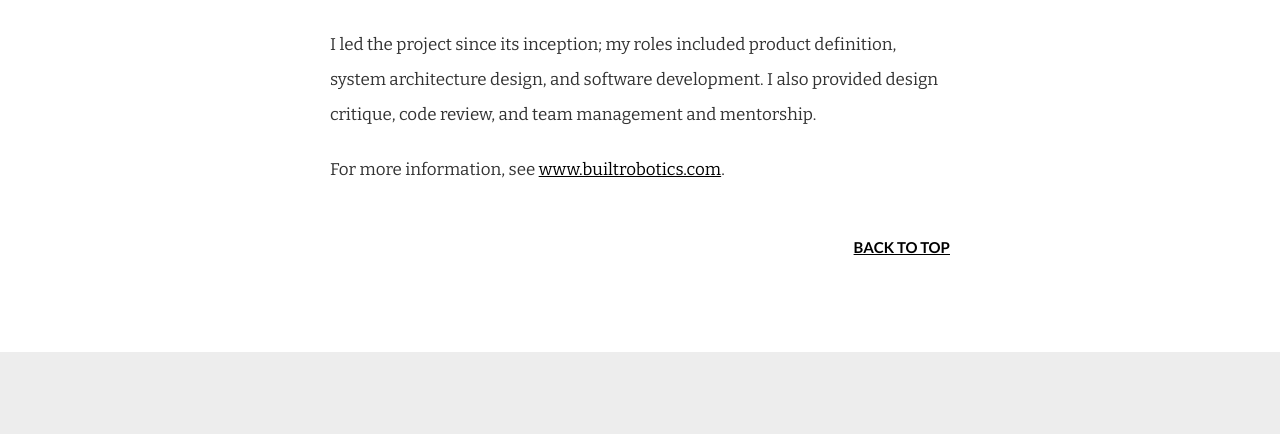
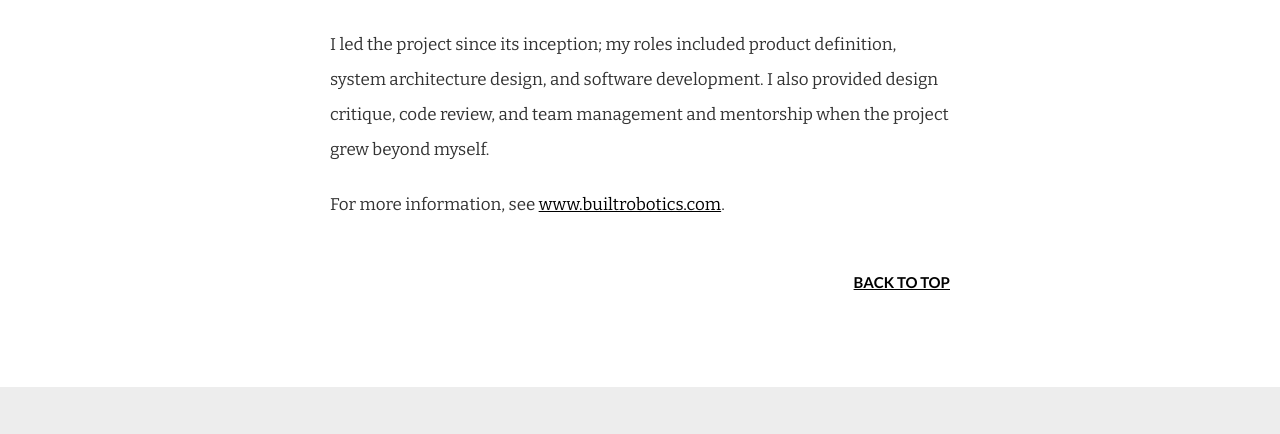
Before and after one commit to aargondizza/argondizza.com, a plain HTML site: page index.html in a window 1280 px wide. Shown: the part 5040-5474 px from the top of the page. Drawn offline with nearby package versions, Linux system fonts and the light colour scheme.

Commit message:
Clarify my role on excavator UI

```diff
--- a/index.html
+++ b/index.html
@@ -154,7 +154,7 @@
                 </div>
                 <p class="paragraph-default">I led the project since its inception; my roles included product
                     definition, system architecture design, and software development. I also provided design critique,
-                    code review, and team management and mentorship.</p>
+                    code review, and team management and mentorship when the project grew beyond myself.</p>
                 <p class="paragraph-default">For more information, see <a href="https://www.builtrobotics.com/"
                         class="link-default">www.builtrobotics.com</a>.</p>
                 <div class="text-block-top-link"><a href="#projects" class="link-top">Back to Top</a></div>
```
